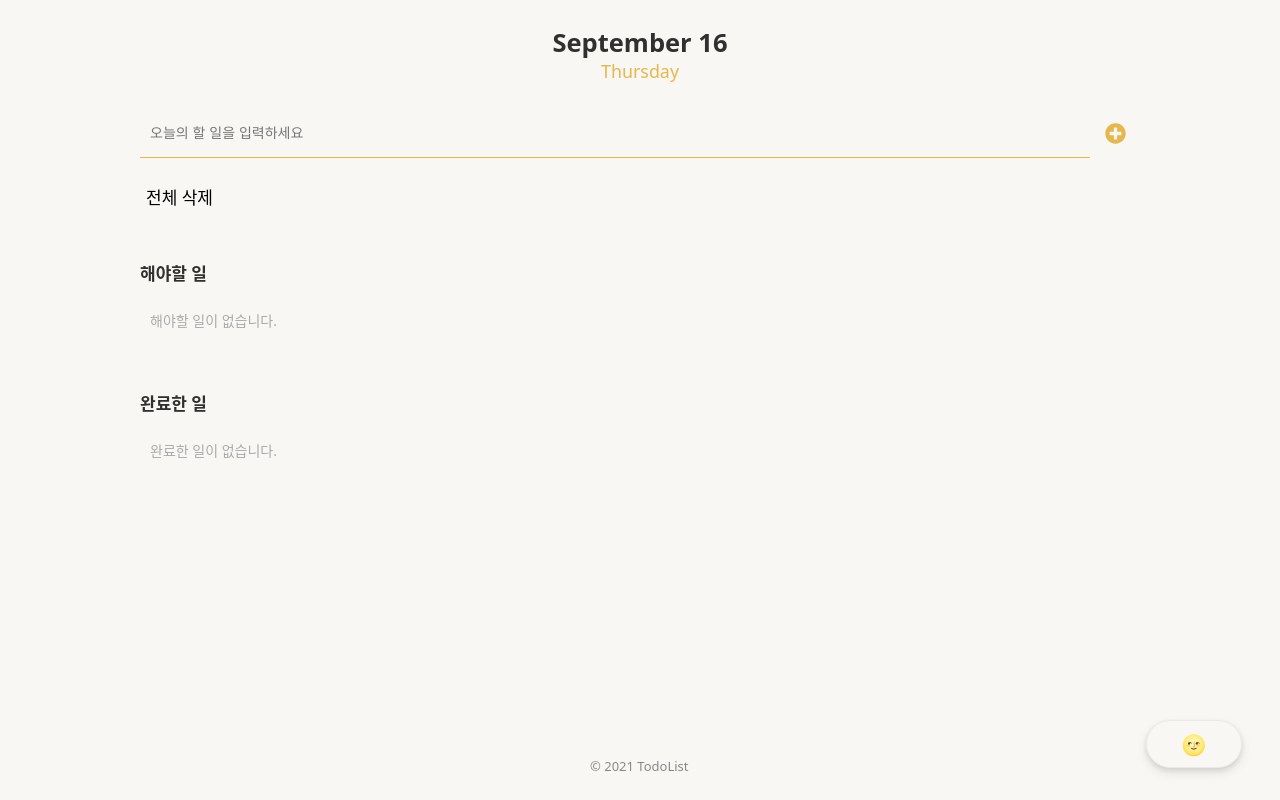
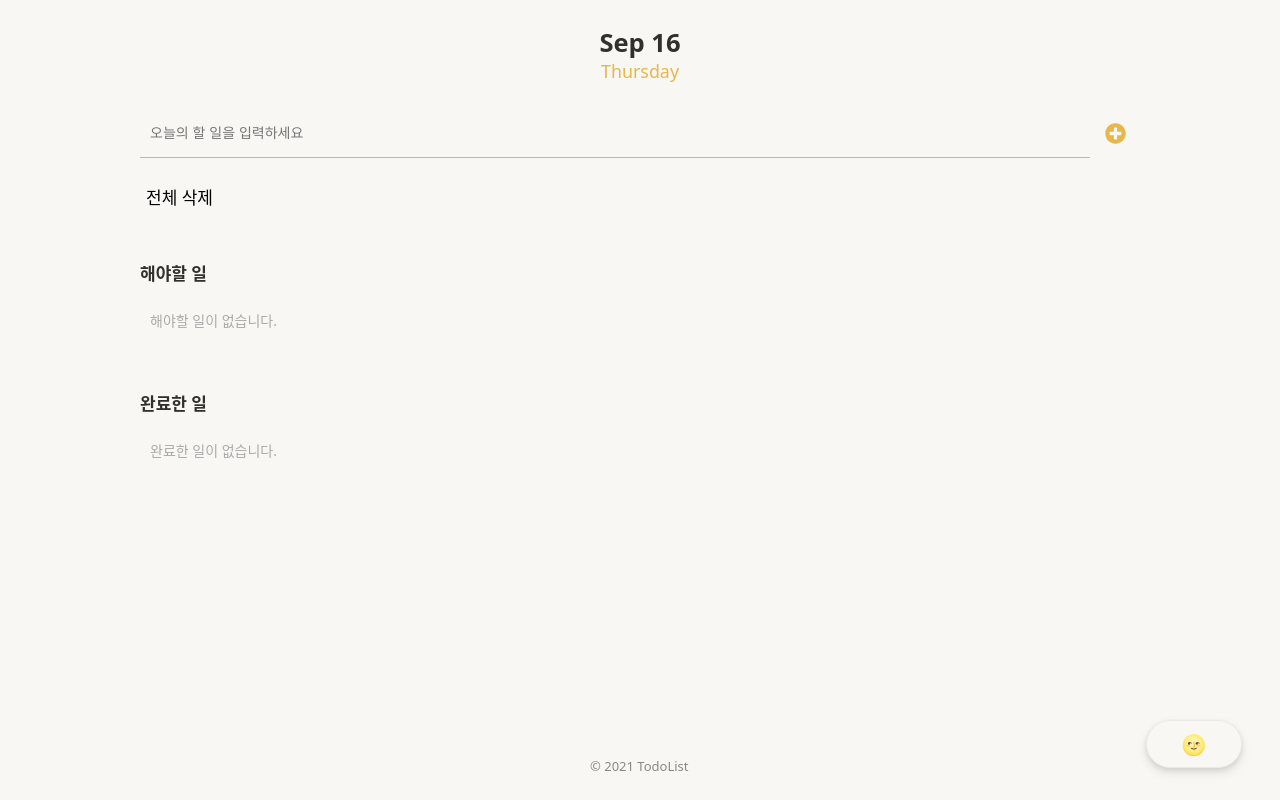
Before and after one commit to juhyoju/todo-list, a React (Create React App) app: page / in a window 1280 px wide. Built offline with nearby package versions, Linux system fonts and the light colour scheme; a web font is replaced by a local one.

Commit message:
dateString 코드 정리

```diff
--- a/src/components/DateString.js
+++ /dev/null
@@ -1,33 +0,0 @@
-import React from 'react'
-import styled from 'styled-components'
-
-const DateString = () => {
-    const Today = new Date()
-    const DateString = Today.toLocaleDateString('en-US', {
-        month: 'long',
-        day: 'numeric'
-    })
-    const DateName = Today.toLocaleDateString('en-US', {
-        weekday: 'long'
-    })
-
-    return (
-        <DateNameStyle>
-            {DateString}
-            <span>{DateName}</span>
-        </DateNameStyle>
-    )
-}
-
-export default DateString
-
-const DateNameStyle = styled.h2`
-    text-align: center;
-
-    & span {
-        font-size: 0.7em;
-        font-weight: 300;
-        color: #e6b74a;
-        display: block;
-    }
-`
--- /dev/null
+++ b/src/components/DateString/DateString.js
@@ -0,0 +1,15 @@
+import React from 'react'
+import useDateString from './useDateString'
+import { DateNameStyle } from './DateStringStyle'
+
+const DateString = () => {
+    const { DateString, DateName } = useDateString()
+    return (
+        <DateNameStyle>
+            {DateString}
+            <span>{DateName}</span>
+        </DateNameStyle>
+    )
+}
+
+export default DateString
--- /dev/null
+++ b/src/components/DateString/DateStringStyle.js
@@ -0,0 +1,12 @@
+import styled from 'styled-components'
+
+export const DateNameStyle = styled.h2`
+    text-align: center;
+
+    & span {
+        font-size: 0.7em;
+        font-weight: 300;
+        color: #e6b74a;
+        display: block;
+    }
+`
--- /dev/null
+++ b/src/components/DateString/useDateString.js
@@ -0,0 +1,16 @@
+import React from 'react'
+
+const useDateString = () => {
+    const Today = new Date()
+    const DateString = Today.toLocaleDateString('en-US', {
+        month: 'short',
+        day: 'numeric'
+    })
+    const DateName = Today.toLocaleDateString('en-US', {
+        weekday: 'long'
+    })
+
+    return { DateString, DateName }
+}
+
+export default useDateString
--- a/src/components/TodoTemplate.js
+++ b/src/components/TodoTemplate.js
@@ -1,7 +1,7 @@
 import React, { useState } from 'react'
 import TodoInput from './TodoInput/TodoInput'
 import TodoList from './TodoList/TodoList'
-import DateString from './DateString'
+import DateString from './DateString/DateString'
 import ThemeToggle from 'theme/ThemeToggle'
 import { useTheme } from 'theme/themeProvider'
 import styled from 'styled-components'
```
